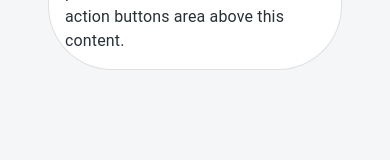
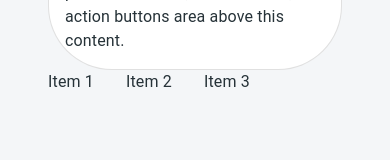
Before and after one commit to coding-is-everything/supermarket-ui, a React (Create React App) app: page /products in a window 390 px wide. Shown: the part 377-537 px from the top of the page. Built offline with nearby package versions, Linux system fonts and the light colour scheme.

Commit message:
Created new component Responsive Grid Container and added that into ProductPage

```diff
--- /dev/null
+++ b/src/components/common/ResponsiveGridContainer.jsx
@@ -0,0 +1,63 @@
+import React from 'react';
+import { Grid } from '@mui/material';
+import PropTypes from 'prop-types';
+
+const ResponsiveGridContainer = ({
+    children,
+    spacing = 2,
+    xs = 12,
+    sm = 6,
+    md = 4,
+    lg = 3,
+    xl = 3,
+    containerSx,
+    itemSx,
+    direction = "row",
+    justifyContent = "flex-start",
+    alignItems = "stretch",
+}) => {
+    return (
+        <Grid
+            container
+            spacing={spacing}
+            direction={direction}
+            justifyContent={justifyContent}
+            alignItems={alignItems}
+            sx={containerSx}
+        >
+            {React.Children.map(children, (child, index) =>
+                child ? (
+                    <Grid
+                        item
+                        xs={xs}
+                        sm={sm}
+                        md={md}
+                        lg={lg}
+                        xl={xl}
+                        key={child.key || `grid-item-${index}`}
+                        sx={itemSx}
+                    >
+                        {child}
+                    </Grid>
+                ) : null
+            )}
+        </Grid>
+    );
+};
+
+ResponsiveGridContainer.propTypes = {
+    children: PropTypes.node.isRequired,
+    spacing: PropTypes.oneOfType([PropTypes.number, PropTypes.object]),
+    xs: PropTypes.oneOfType([PropTypes.number, PropTypes.string, PropTypes.bool]),
+    sm: PropTypes.oneOfType([PropTypes.number, PropTypes.string, PropTypes.bool]),
+    md: PropTypes.oneOfType([PropTypes.number, PropTypes.string, PropTypes.bool]),
+    lg: PropTypes.oneOfType([PropTypes.number, PropTypes.string, PropTypes.bool]),
+    xl: PropTypes.oneOfType([PropTypes.number, PropTypes.string, PropTypes.bool]),
+    containerSx: PropTypes.object,
+    itemSx: PropTypes.object,
+    direction: PropTypes.string,
+    justifyContent: PropTypes.string,
+    alignItems: PropTypes.string,
+  };
+
+  export default ResponsiveGridContainer;
--- a/src/pages/ProductPage.jsx
+++ b/src/pages/ProductPage.jsx
@@ -3,6 +3,7 @@ import React from 'react';
 import { Typography, Button } from '@mui/material';
 import AddIcon from '@mui/icons-material/Add';
 import PageWrapper from '../components/layout/PageWrapper'; // Adjust path as needed
+import ResponsiveGridContainer from '../components/common/ResponsiveGridContainer';
 
 const ProductsPage = () => {
     const breadcrumbs = [
@@ -20,6 +21,7 @@ const ProductsPage = () => {
     );
 
     return (
+        <>
             <PageWrapper title="Manage Products" breadcrumbs={breadcrumbs} actionArea={pageActions}>
                 {/* DataTable or ProductCard grid would go here */}
                 <Typography>
@@ -28,6 +30,12 @@ const ProductsPage = () => {
                 </Typography>
                 {/* Example: <ProductDataTable /> */}
             </PageWrapper>
+            <ResponsiveGridContainer spacing={4}>
+                <div>Item 1</div>
+                <div>Item 2</div>
+                <div>Item 3</div>
+            </ResponsiveGridContainer>
+        </>
     );
 };
 
```
Lines whose indentation alone changed are shown as unchanged.
